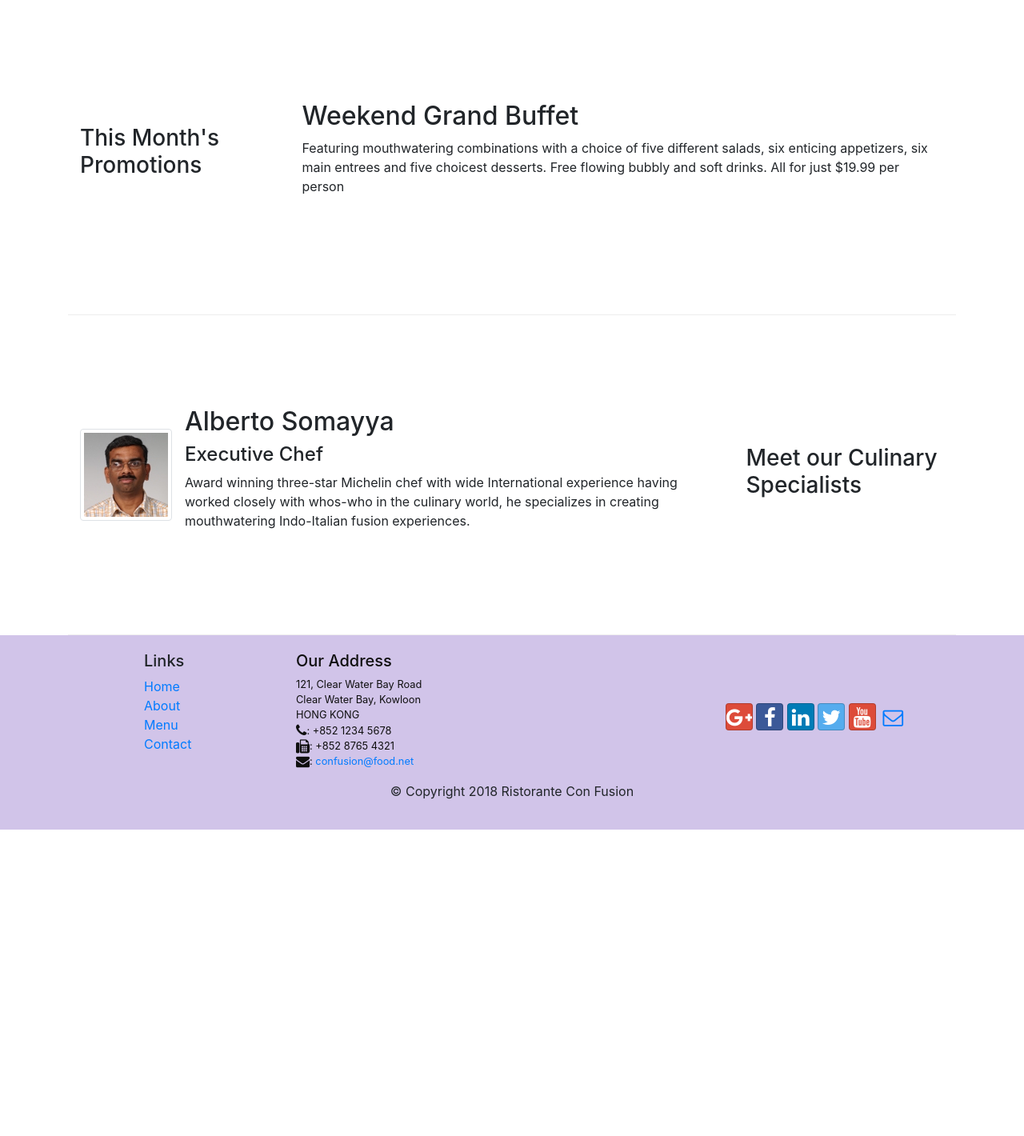
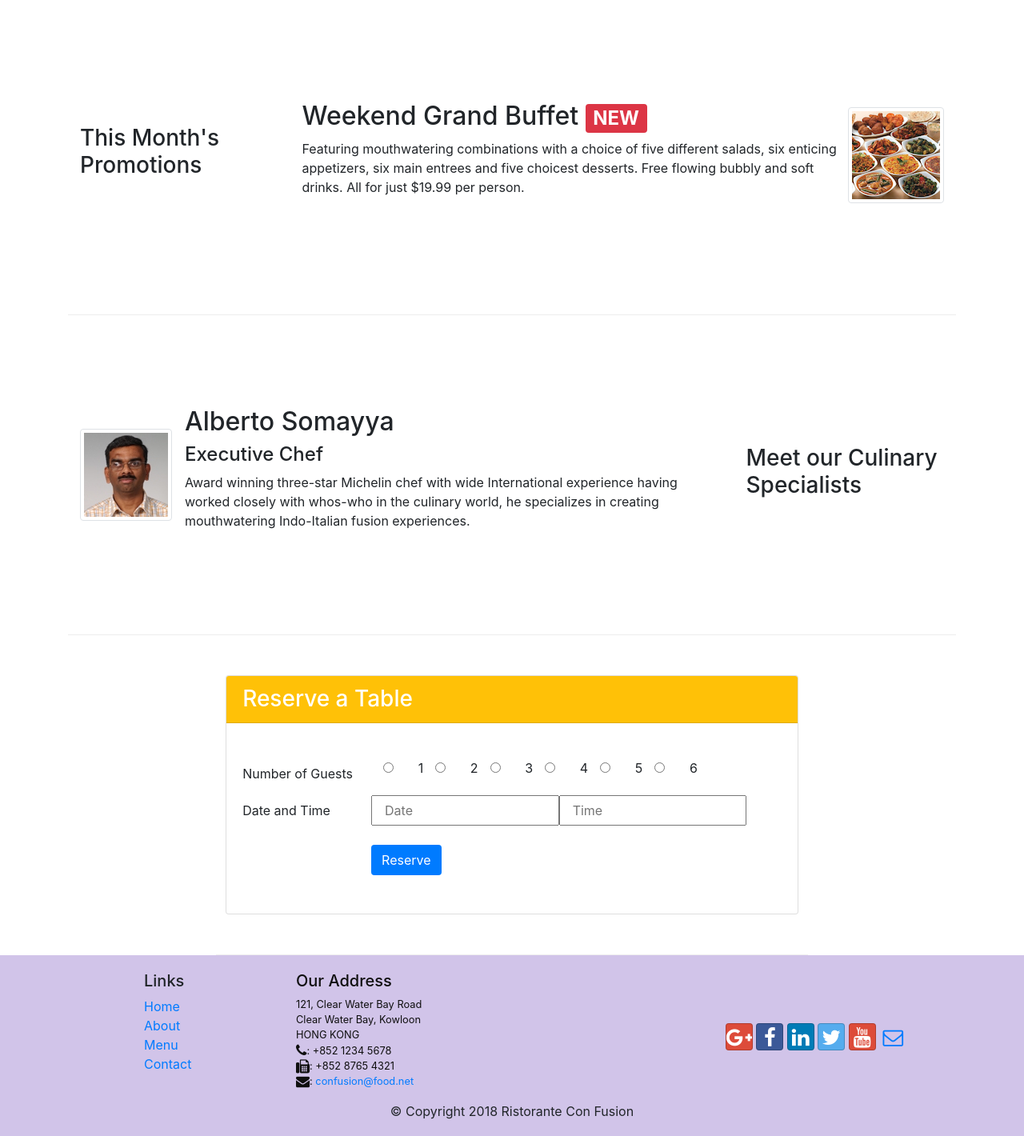
Before and after one commit to christian-tejeda/hkust-fs-bootstrap, a website: page index.html in a window 1280 px wide. Shown: the part 740-2160 px from the top of the page at 80% size. Before the commit the page ends 1777 px from the top, so only its background shows below. Drawn offline with nearby package versions, Linux system fonts and the light colour scheme.

Commit message:
Assignment 2

```diff
--- a/index.html
+++ b/index.html
@@ -9,9 +9,9 @@
 
     <!-- Bootstrap CSS -->
     <link rel="stylesheet" href="node_modules/bootstrap/dist/css/bootstrap.min.css">
-    <link rel="stylesheet" href="css/styles.css">
     <link rel="stylesheet" href="node_modules/font-awesome/css/font-awesome.min.css">
     <link rel="stylesheet" href="node_modules/bootstrap-social/bootstrap-social.css">
+    <link rel="stylesheet" href="css/styles.css">
 
     <title>Ristorante Con Fusion</title>
 </head>
@@ -44,8 +44,11 @@
                     <h1>Ristorante con Fusion</h1>
                     <p>We take inspiration from the World's best cuisines, and create a unique fusion experience. Our lipsmacking creations will tickle your culinary senses!</p>
                 </div>
-                <div class="col-12 col-sm align-self-center">
+                <div class="col-12 col-sm-3 align-self-center">
                     <img src="img/logo.png" alt=""class="img-fluid">
+                </div>
+                <div class="col-12 col-sm-3 align-self-center">
+                    <a href="#reserv" class="btn btn-block btn-sm bg-warning" role="button">Reserve Table</a>
                 </div>
             </div>
         </div>
@@ -76,8 +79,16 @@
                 <h3>This Month's Promotions</h3>
             </div>
             <div class="col col-sm col-md">
-                <h2>Weekend Grand Buffet</h2>
-                <p>Featuring mouthwatering combinations with a choice of five different salads, six enticing appetizers, six main entrees and five choicest desserts. Free flowing bubbly and soft drinks. All for just $19.99 per person </p>
+                <div class="media">
+                    <div class="media-body">
+                        <h2 class="mt-0">Weekend Grand Buffet
+                            <span class="badge badge-danger">NEW</span>
+                        </h2>
+                        <p class="d-none d-sm-block">Featuring mouthwatering combinations with a choice of five different salads, six enticing appetizers, six main entrees and five choicest desserts. Free flowing bubbly and soft drinks. All for just $19.99 per person.</p>
+                    </div>
+                    <img src="img/buffet.png" alt="buffet" class="d-flex img-thumbnail align-self-center">
+                </div>
+
             </div>
         </div>
 
@@ -96,6 +107,32 @@
                 </div>
             </div>
         </div>
+
+        <div class="row row-content col-sm-8" id="reserv">
+            <div class="card mx-auto">
+                <h3 class="card-header bg-warning text-white mb-4">Reserve a Table</h3>
+                <div class="card-body">
+                    <div class="form-group row mb-2">
+                        <label for="guests" class="col-sm-3 col-form-label">Number of Guests</label>
+                        <div class="col-sm-1"><input type="radio" name="1" id=""> </div> 1
+                        <div class="col-sm-1"><input type="radio" name="2" id=""> </div> 2
+                        <div class="col-sm-1"><input type="radio" name="3" id=""> </div> 3
+                        <div class="col-sm-1"><input type="radio" name="4" id=""> </div> 4
+                        <div class="col-sm-1"><input type="radio" name="5" id=""> </div> 5
+                        <div class="col-sm-1"><input type="radio" name="6" id=""> </div> 6
+                    </div>
+                    <div class="form-group row mb-4">
+                        <label for="date-time" class="col-sm-3 col-form-label">Date and Time</label>
+                        <input type="text" placeholder="Date" class="col-sm-4">
+                        <input type="text" placeholder="Time" class="col-sm-4">
+                    </div>
+                    <div class="form-group row mb-3">
+                        <button type="submit" class="btn text-white bg-primary offset-sm-3">Reserve</button>
+                    </div>
+                </div>
+            </div>
+        </div>
+
     </div>
 
     <footer class="footer">
```
